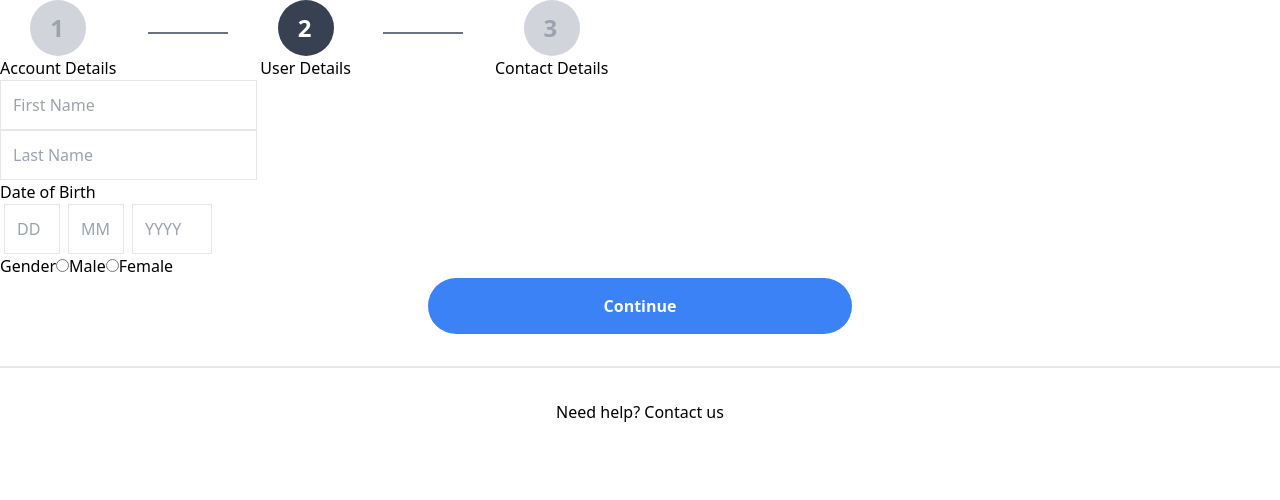
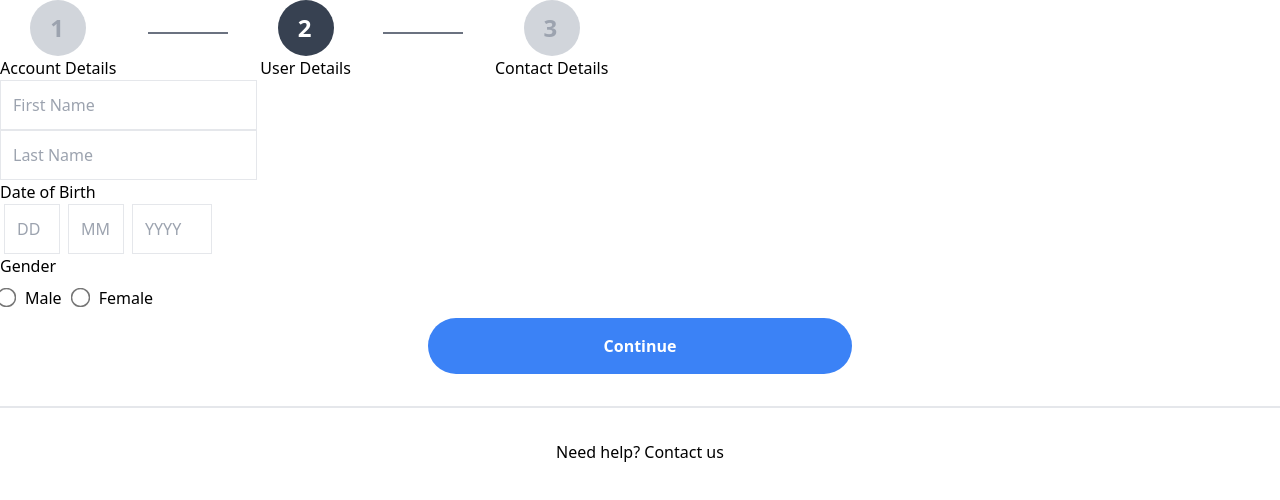
Before and after one commit to p-dim-popov/registration-form-nextjs, a Next.js app: page /register/user-details in a window 1280 px wide. Shown: the top 500 px of the page. Built offline with nearby package versions, Linux system fonts and the light colour scheme.

Commit message:
style(Selector): order items

```diff
--- a/src/components/selector/Selector.tsx
+++ b/src/components/selector/Selector.tsx
@@ -9,6 +9,8 @@ import useFormContextDefinitions
 import { IFormContext } from "@src/contexts/form/FormContext";
 import ValidationErrors from "@src/components/validation-error/ValidationErrors";
 import { ICanShowValidationStatus } from "@src/interfaces/ICanShowValidationStatus";
+import Label from "@src/components/label/Label";
+import classNames from "classnames";
 
 export interface ISelectorProps
     extends
@@ -34,31 +36,42 @@ function Selector<TContext extends IFormContext<string>>({
     useFormContextDefinitions<string, TContext>(id, validation?.rules ?? []);
 
     return (
-        <div id={id}>
+        <div id={id} className="flex flex-col">
+            <Label htmlFor={name} label={label} />
             <ValidationErrors
                 isHidden={showValidationStatus}
                 errorMessages={errorMessages}
             />
-            {label}
-            {definitions.map((definition) => {
+            <div className="flex flex-row">
+                {definitions.map((definition, index) => {
                     const onClickHandler = () => {
                         setShouldValidate((isValidating) => isValidating || true);
                         setState(definition.value);
                     };
 
                     return (
-                    <label htmlFor={name} key={definition.value} onClick={onClickHandler}>
+                        <label
+                            htmlFor={name}
+                            key={definition.value}
+                            onClick={onClickHandler}
+                            className={classNames({
+                                "py-2": true,
+                                "px-3": !!index,
+                            })}
+                        >
                             <input
                                 type="radio"
                                 value={definition.value}
                                 name={name}
                                 checked={state === definition.value}
                                 onChange={onClickHandler}
+                                className="transform scale-150"
                             />
-                        {definition.label ?? definition.value}
+                            <span className="pl-3">{definition.label ?? definition.value}</span>
                         </label>
                     );
                 })}
+            </div>
         </div>
     );
 }
```
Also changed, not shown: 1 other file (tests, documents, lock files or other folders). Lines whose indentation alone changed are shown as unchanged.
